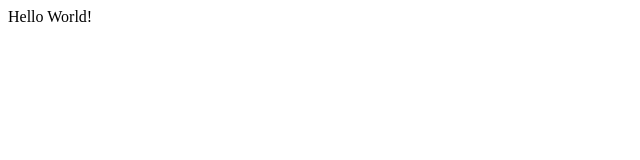
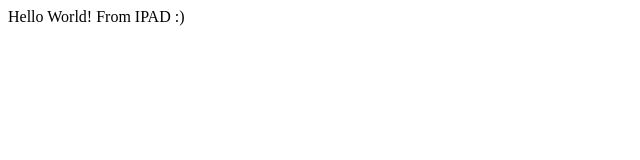
Before and after one commit to Ezhik-777/purple-html, a plain HTML site: page index.html in a window 1280 px wide. Shown: the whole page, without its empty margins (0-640 px from the left). Drawn offline with Linux system fonts and the light colour scheme.

Commit message:
test ipad

```diff
--- a/index.html
+++ b/index.html
@@ -8,7 +8,7 @@
 
   <body>
 
-Hello World!
+Hello World! From IPAD :)
 
   </body>
 </html>
```
